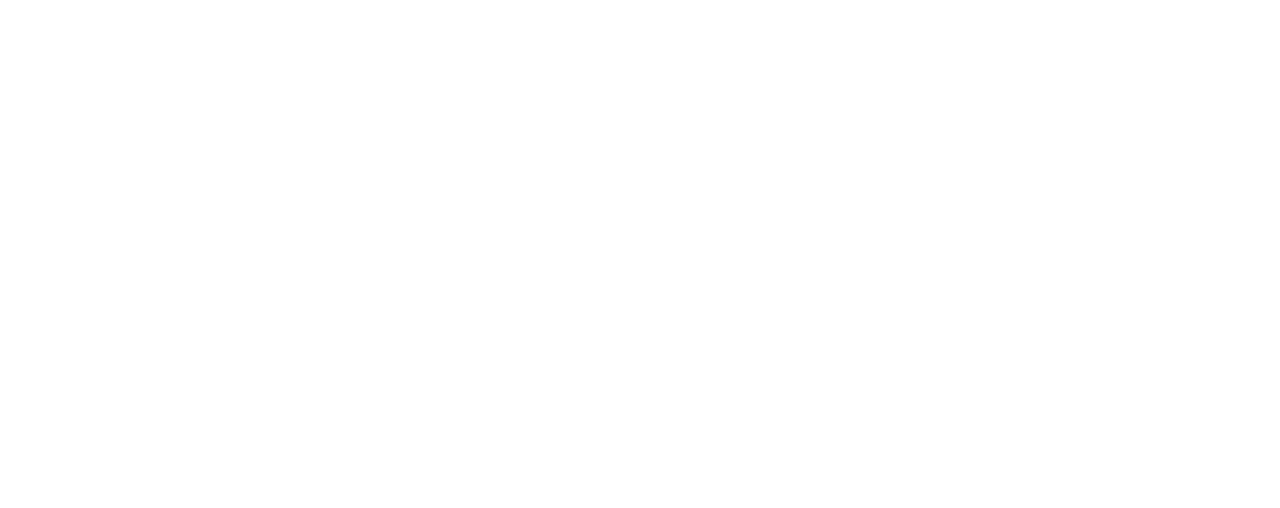
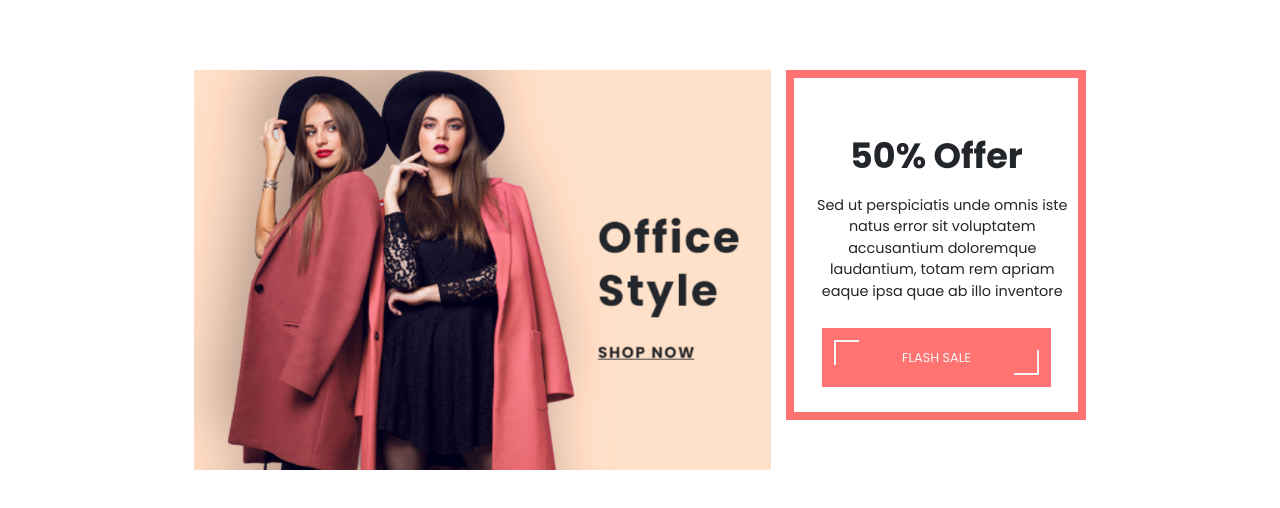
Before and after one commit to ErimAlp/FrontendInlamning, a React (Create React App) app in the folder frontendassignment/: page / in a window 1280 px wide. Shown: the part 959-1467 px from the top of the page. Before the commit the page ends 1029 px from the top, so only its background shows below. Built offline with nearby package versions, Linux system fonts and the light colour scheme; no server answers.

Commit message:
Sales Showcase added

```diff
--- /dev/null
+++ b/frontendassignment/src/components/partials/SalesShowcase.js
@@ -0,0 +1,37 @@
+import React from 'react'
+import leftImg from '../../assets/office-style.png'
+import rightImg from '../../assets/party-style.png'
+
+const SalesShowcase = () => {
+    return (
+        <section className='sale-showcase'>
+            <div className='googo'>
+
+                <div className='left-image-section'>
+                    <img src={leftImg} alt="Office Style" />
+                </div>
+
+                <div className='middle-section'>
+                    <div className='title'>50% Offer</div>
+                    <div className='desc'>Sed ut perspiciatis unde omnis iste natus error sit voluptatem accusantium doloremque laudantium, totam rem apriam eaque ipsa quae ab illo inventore</div>
+                    <button className='btn-theme'>FLASH SALE</button>
+                </div>
+
+                <div className='right-image-section'>
+                    <img src={rightImg} alt="Party Style" />
+                </div>
+            </div>
+        </section>
+    )
+}
+
+export default SalesShowcase
+
+{/* <div className='left-info'>
+    <div className='title'>Office Style</div>
+    <div className='action'>SHOP NOW</div>
+</div> */
+/* <div className='right-info'>
+<div className='title'>Party Style</div>
+    <div className='action'>SHOP NOW</div>
+</div> */}
--- a/frontendassignment/src/components/views/Home.js
+++ b/frontendassignment/src/components/views/Home.js
@@ -1,6 +1,7 @@
 import React, { useEffect } from 'react'
 import { useProductContext } from '../../contexts/ProductContext'
 import CollectionGrid from '../partials/CollectionGrid'
+import SalesShowcase from '../partials/SalesShowcase'
 import Showcase from '../partials/Showcase'
 
 const Home = () => {
@@ -16,8 +17,8 @@
     <>
         <Showcase />
         <CollectionGrid title="Featured Products" items={featured} />
-        {/* <CollectionGrid title="New Products" items={latest} />
-        <CollectionGrid title="Popular Products" items={popular} /> */}
+        <SalesShowcase />
+
     </>
   )
 }
--- a/frontendassignment/src/css/scss/components/sections/_CollectionGrid.scss
+++ b/frontendassignment/src/css/scss/components/sections/_CollectionGrid.scss
@@ -12,7 +12,7 @@
         display: grid;
         grid-template-columns: 1fr;
         gap: 30px;
-        margin-bottom: 100px;
+
         @include md {
             grid-template-columns: 1fr 1fr;
         }
@@ -30,7 +30,6 @@
             margin-left: auto;
             margin-right: auto;
             box-shadow: $color-shadow-2;
-            border: 1px solid black;
         }
 
         @include md {
--- /dev/null
+++ b/frontendassignment/src/css/scss/components/sections/_SalesShowcase.scss
@@ -0,0 +1,114 @@
+.sale-showcase {
+    margin-top: 100px;
+    margin-bottom: 100px;
+    @include content-center;
+
+    .googo {
+        display: grid;
+        @include content-center;
+        margin: 0 20px;
+        grid-template-columns: 1fr;
+
+
+        @include xl {
+            align-items:start;
+
+        }
+
+        @include lg {
+        grid-template-columns: 1fr 1fr;
+
+        }
+
+        @include md {
+        grid-template-columns: 1fr 1fr;
+        gap: 15px;
+        margin-right: 15px;
+        margin-left: 15px;
+
+
+        }
+
+    }
+
+    .left-image-section {
+        display: none;
+        // border: 1px solid black;
+
+        img {
+            width: 100%;
+            max-height: 400px;
+        }
+
+        @include xl {
+
+            img {
+            }
+        }
+
+        @include md {
+            display: block;
+
+            img {
+                min-height: 350px;
+            }
+        }
+    }
+
+    .middle-section {
+        border: 8px solid $color-theme;
+        text-align: center;
+        background-color: $color-light-1;
+        min-height: 350px;
+        margin: 0 15px;
+
+
+        .title {
+            @include font-title-2;
+            margin-top: 60px;
+
+        }
+
+        .desc {
+            text-align: center;
+            font-size: 0.9em;
+            margin-top: 20px;
+            width: 90%;
+            margin-left: 20px;
+        }
+
+        .btn-theme {
+            font-size: 0.8em;
+            margin-top: 25px;
+        }
+
+        @include xl {
+            margin: 0;
+        }
+
+        @include lg {
+            min-width: 300px;
+            height: 100%;
+        }
+
+        @include md {
+            margin: 0;
+            max-width: 300px;
+        }
+    }
+
+    .right-image-section {
+        display: none;
+        max-height: 350px;
+        // border: 1px solid black;
+
+        img {
+            width: 100%;
+            max-height: 400px;
+        }
+
+        @media (min-width: 1370px) {
+            display: block;
+        }
+    }
+}
--- a/frontendassignment/src/css/scss/style.scss
+++ b/frontendassignment/src/css/scss/style.scss
@@ -10,4 +10,5 @@
 // sections
 @import "components/sections/header";
 @import "components/sections/showcase";
-@import "components/sections/CollectionGrid"
+@import "components/sections/CollectionGrid";
+@import "components/sections/SalesShowcase";
```
Also changed, not shown: frontendassignment/src/css/style.min.css.
